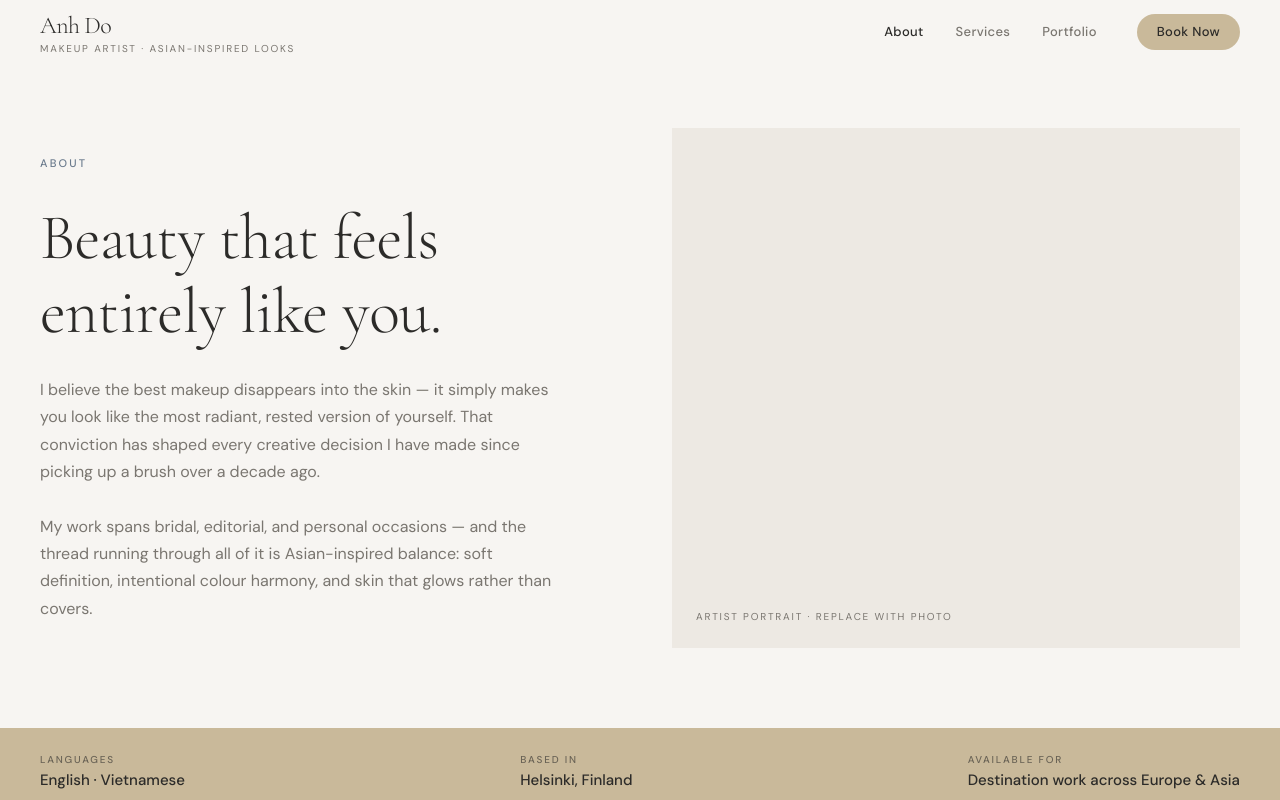
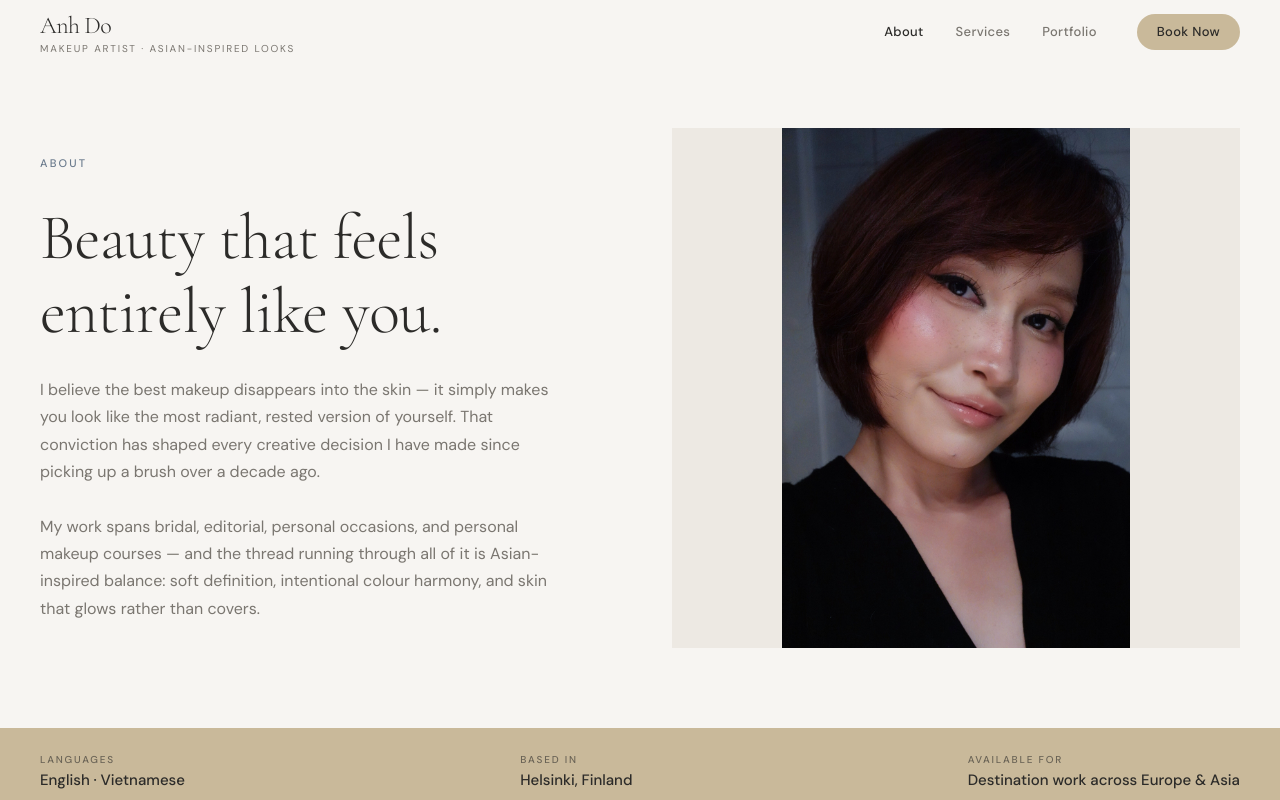
Before and after one commit to vananhmakeup/vananhmakeup, a Next.js app: page /about in a window 1280 px wide. Shown: the top 800 px of the page. Built offline with nearby package versions, Linux system fonts and the light colour scheme.

Commit message:
Update about me page

```diff
--- a/src/app/about/page.tsx
+++ b/src/app/about/page.tsx
@@ -1,4 +1,5 @@
 import type { Metadata } from "next";
+import Image from "next/image";
 import Link from "next/link";
 
 export const metadata: Metadata = {
@@ -41,20 +42,21 @@ export default function AboutPage() {
               className="text-[16px] text-[var(--color-ash)] leading-[1.7] max-w-lg"
               style={{ fontFamily: "var(--font-dm-sans), sans-serif" }}
             >
-              My work spans bridal, editorial, and personal occasions — and the
-              thread running through all of it is Asian-inspired balance: soft
-              definition, intentional colour harmony, and skin that glows rather
-              than covers.
+              My work spans bridal, editorial, personal occasions, and
+              personal makeup courses — and the thread running through all of
+              it is Asian-inspired balance: soft definition, intentional colour
+              harmony, and skin that glows rather than covers.
             </p>
           </div>
-          {/* Photo placeholder */}
-          <div className="bg-[var(--color-linen-mist)] h-[520px] flex items-end p-6">
-            <span
-              className="text-[10px] tracking-[0.18em] uppercase text-[var(--color-ash)]"
-              style={{ fontFamily: "var(--font-dm-sans), sans-serif" }}
-            >
-              Artist portrait · Replace with photo
-            </span>
+          <div className="relative h-[520px] overflow-hidden bg-[var(--color-linen-mist)]">
+            <Image
+              src="/artist.JPG"
+              alt="Makeup artist Anh Do portrait"
+              fill
+              className="object-contain"
+              sizes="(min-width: 768px) 50vw, 100vw"
+              priority
+            />
           </div>
         </div>
       </section>
```
Also changed, not shown: public/artist.JPG (added).
